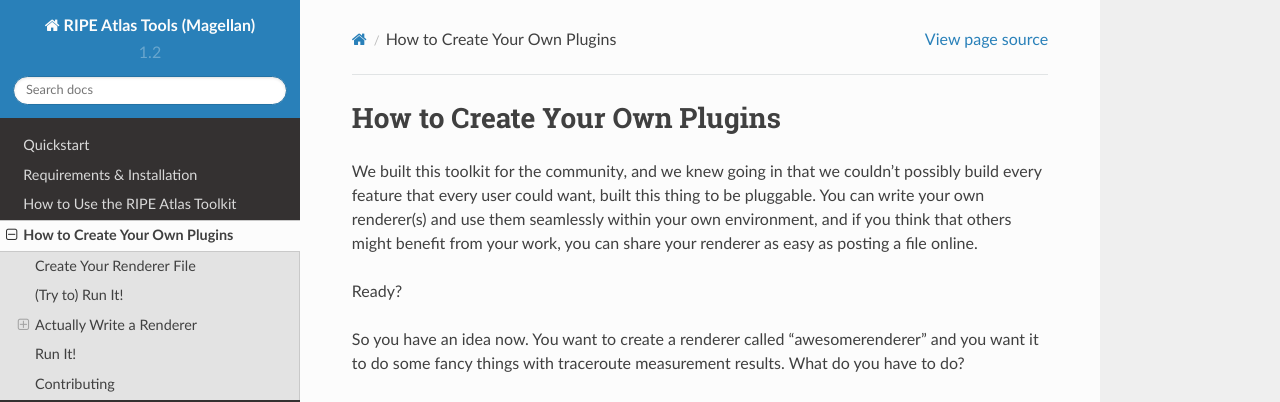
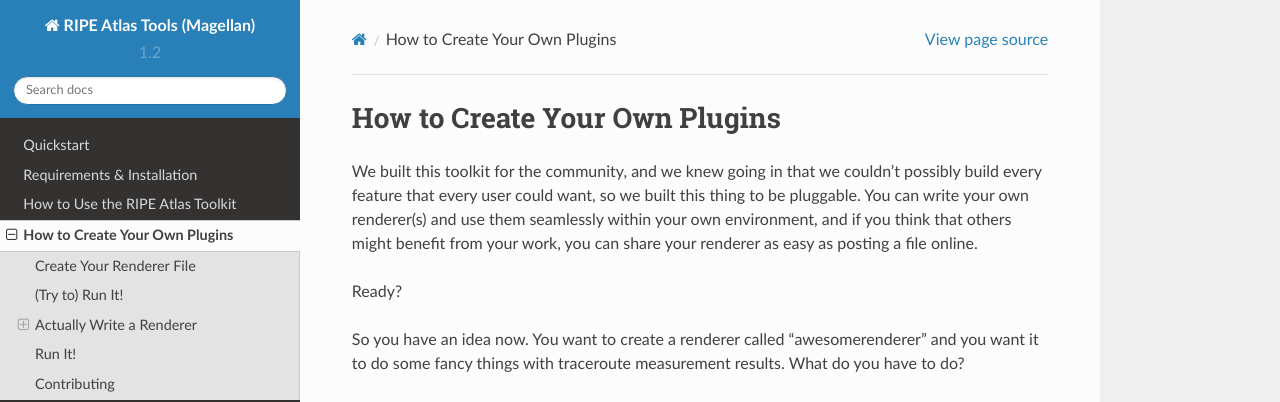
Before and after one commit to RIPE-NCC/ripe-atlas-tools, a Sphinx documentation site: the page built from docs/plugins.rst, in a window 1280 px wide and 900 px high. Shown: the top 402 px of the window. Built offline with Sphinx 7.4.7 and the Read the Docs theme 2.0.0, drawn with Linux system fonts in a browser that asks for light colours; formulas are drawn with MathJax 3; some of the changed text lies outside the part shown.

Commit message:
Text fixes

```diff
--- a/docs/plugins.rst
+++ b/docs/plugins.rst
@@ -4,10 +4,11 @@
 ==============================
 
 We built this toolkit for the community, and we knew going in that we couldn't
-possibly build every feature that every user could want, built this thing to be
-pluggable.  You can write your own renderer(s) and use them seamlessly within
-your own environment, and if you think that others might benefit from your work,
-you can share your renderer as easy as posting a file online.
+possibly build every feature that every user could want, so we built this
+thing to be pluggable.  You can write your own renderer(s) and use them
+seamlessly within your own environment, and if you think that others might
+benefit from your work, you can share your renderer as easy as posting a file
+online.
 
 Ready?
 
```
Also changed, not shown: other parts of docs/plugins.rst (+4 -5 lines).
